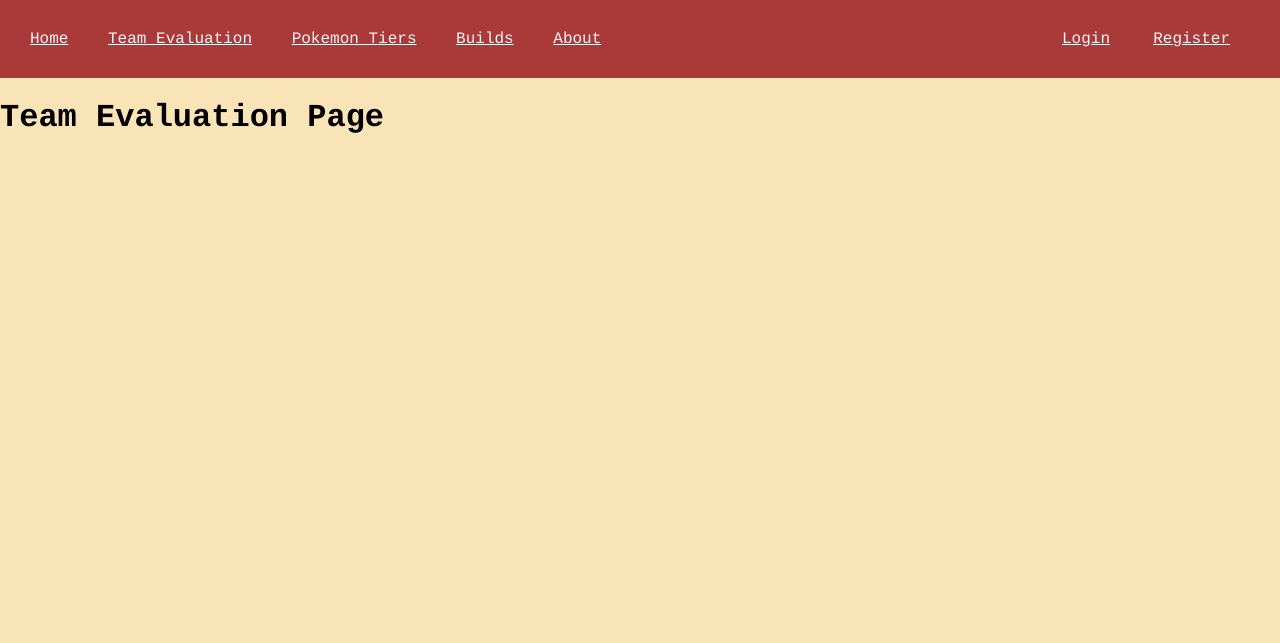
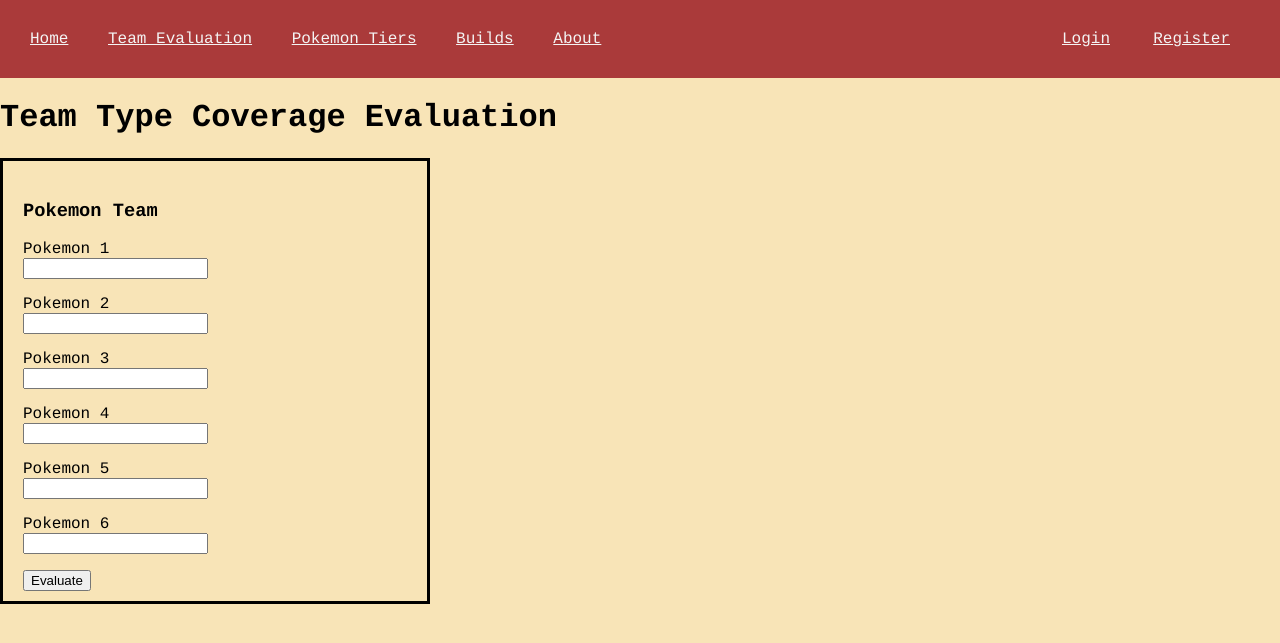
Before and after one commit to Stefanosdr/pokestats, a Flask app: page /team_evaluation in a window 1280 px wide. Shown: the top 643 px of the page. Run offline with Flask 2, Linux system fonts and the light colour scheme; some libraries are stand-ins or nearby versions.

Commit message:
Working on the Team evaluation Page

```diff
--- a/forms.py
+++ b/forms.py
@@ -9,3 +9,13 @@ class ResisterForm(FlaskForm):
     password = PasswordField("Password: ", validators=[DataRequired(), Length(8,20)])
     confirm_password = PasswordField("Confirm Password: ", validators=[DataRequired(), EqualTo('password')])
     submit = SubmitField('Register')
+
+
+class PokemonTeamForm(FlaskForm):
+    pokemon1 = StringField("Pokemon 1 ", validators=[DataRequired()])
+    pokemon2 = StringField("Pokemon 2 ", validators=[DataRequired()])
+    pokemon3 = StringField("Pokemon 3 ", validators=[DataRequired()])
+    pokemon4 = StringField("Pokemon 4 ", validators=[DataRequired()])
+    pokemon5 = StringField("Pokemon 5 ", validators=[DataRequired()])
+    pokemon6 = StringField("Pokemon 6 ", validators=[DataRequired()])
+    submit = SubmitField("Evaluate")
--- /dev/null
+++ b/pokemon_team_manager.py
@@ -0,0 +1,17 @@
+from pokemon_team import PokemonTriad
+from itertools import combinations
+from pokemon_class import Pokemon
+
+def get_pokemon_triads(pokemon_list):
+    pokemon_objects = [Pokemon(pokemon_name) for pokemon_name in pokemon_list]
+    pokemon_triads = [PokemonTriad(pokemon_triad) for pokemon_triad in list(combinations(pokemon_objects, 3))]
+    return pokemon_triads
+
+'''
+pokemon_names = ["Gardevoir", "Blastoise", "Golduck", "Venusaur", "Raichu", "Flygon"]
+pokemon_objects = [Pokemon(pokemon_name) for pokemon_name in pokemon_names]
+
+triads = get_pokemon_triads(pokemon_objects)
+for triad in triads:
+    print(triad.times_resistant_against_type)
+'''
--- a/server.py
+++ b/server.py
@@ -9,7 +9,8 @@ from wtforms.validators import DataRequired
 from flask_bootstrap import Bootstrap
 import requests
 from pokemon_class import Pokemon
-from forms import ResisterForm
+from forms import ResisterForm, PokemonTeamForm
+from pokemon_team_manager import get_pokemon_triads
 
 app = Flask(__name__)
 bootstrap = Bootstrap(app)
@@ -72,9 +73,25 @@ def get_blog():
     return render_template("blog.html", posts=all_posts)
 
 
-@app.route("/team_evaluation")
+@app.route("/team_evaluation", methods=["GET", "POST"])
 def team_evaluation():
-    return render_template("team_evaluation.html")
+    team_evaluation_form = PokemonTeamForm()
+    pokemon_data = None
+    pokemon_list = None
+    if team_evaluation_form.validate_on_submit():
+        pokemon_list = [
+            team_evaluation_form.pokemon1.data,
+            team_evaluation_form.pokemon2.data,
+            team_evaluation_form.pokemon3.data,
+            team_evaluation_form.pokemon4.data,
+            team_evaluation_form.pokemon5.data,
+            team_evaluation_form.pokemon6.data
+        ]
+        return render_template("team_evaluation.html", form=team_evaluation_form, pokemon_list=pokemon_list,
+                               pokemon_data=get_pokemon_triads(pokemon_list))
+
+    return render_template("team_evaluation.html", form=team_evaluation_form, pokemon_list=pokemon_list,
+                           pokemon_data=pokemon_data)
 
 
 @app.route("/about")
--- a/static/styles.css
+++ b/static/styles.css
@@ -13,9 +13,7 @@ body{
 
 }
 
-h3{
-    padding:20px;
-}
+
 
 a.nav-link:hover{color:#a4b787;}
 a.nav-link{
@@ -173,3 +171,24 @@ td.type{
     text-align:center;
     width:200px;
 }
+
+.team-form{
+    border: 3px solid black;
+    width: 30%;
+    height: 400px;
+    padding: 20px;
+    float: left;
+}
+
+.team-review{
+    border: 3px solid red;
+    width: 65%;
+    padding: 20px;
+    float: left;
+}
+
+.pokemon-in-triad{
+    display: inline-block;
+    font-size:12px;
+    margin: 0;
+}
--- a/templates/team_evaluation.html
+++ b/templates/team_evaluation.html
@@ -1,4 +1,73 @@
 {% extends "layout.html" %}
 {% block body %}
-    <h1>Team Evaluation Page</h1>
+    {% import "bootstrap/wtf.html" as wtf %}
+
+    <h1>Team Type Coverage Evaluation</h1>
+
+    <div class="team-form">
+        <h3>Pokemon Team</h3>
+        <form method="POST">
+            {{ form.hidden_tag() }}
+            <p>
+                {{ form.pokemon1.label }}<br>
+                {{ form.pokemon1() }}
+                {% for error in form.pokemon1.errors %}
+                <span style="color: red;">[{{ error }}]</span>
+                {% endfor %}
+            </p>
+            <p>
+                {{ form.pokemon2.label }}<br>
+                {{ form.pokemon2() }}
+                {% for error in form.pokemon2.errors %}
+                <span style="color: red;">[{{ error }}]</span>
+                {% endfor %}
+            </p>
+            <p>
+                {{ form.pokemon3.label }}<br>
+                {{ form.pokemon3() }}
+                {% for error in form.pokemon3.errors %}
+                <span style="color: red;">[{{ error }}]</span>
+                {% endfor %}
+            </p>
+            <p>
+                {{ form.pokemon4.label }}<br>
+                {{ form.pokemon4() }}
+                {% for error in form.pokemon4.errors %}
+                <span style="color: red;">[{{ error }}]</span>
+                {% endfor %}
+            </p>
+            <p>
+                {{ form.pokemon5.label }}<br>
+                {{ form.pokemon5() }}
+                {% for error in form.pokemon5.errors %}
+                <span style="color: red;">[{{ error }}]</span>
+                {% endfor %}
+            </p>
+            <p>
+                {{ form.pokemon6.label }}<br>
+                {{ form.pokemon6() }}
+                {% for error in form.pokemon6.errors %}
+                <span style="color: red;">[{{ error }}]</span>
+                {% endfor %}
+            </p>
+
+            <p>{{ form.submit() }}</p>
+        </form>
+    </div>
+    {% if pokemon_data %}
+        <div class="team-review">
+            <h4>Team Review for {{ (',').join(pokemon_list) }}</h4>
+            <h5>Available Triads</h5>
+            {% for triad in pokemon_data %}
+                <div class="pokemon-triad">
+                {% for pokemon in triad.pokemon_triad %}
+                    <p class="pokemon-in-triad">{{ pokemon.name.title() }}</p>
+                {% endfor %}
+                </div>
+            {% endfor %}
+
+        </div>
+    {% endif %}
+    <!--{{ wtf.quick_form(form) }} -->
+
 {% endblock body %}
```
Also changed, not shown: pokemon_team.py (+25 -0 lines).
